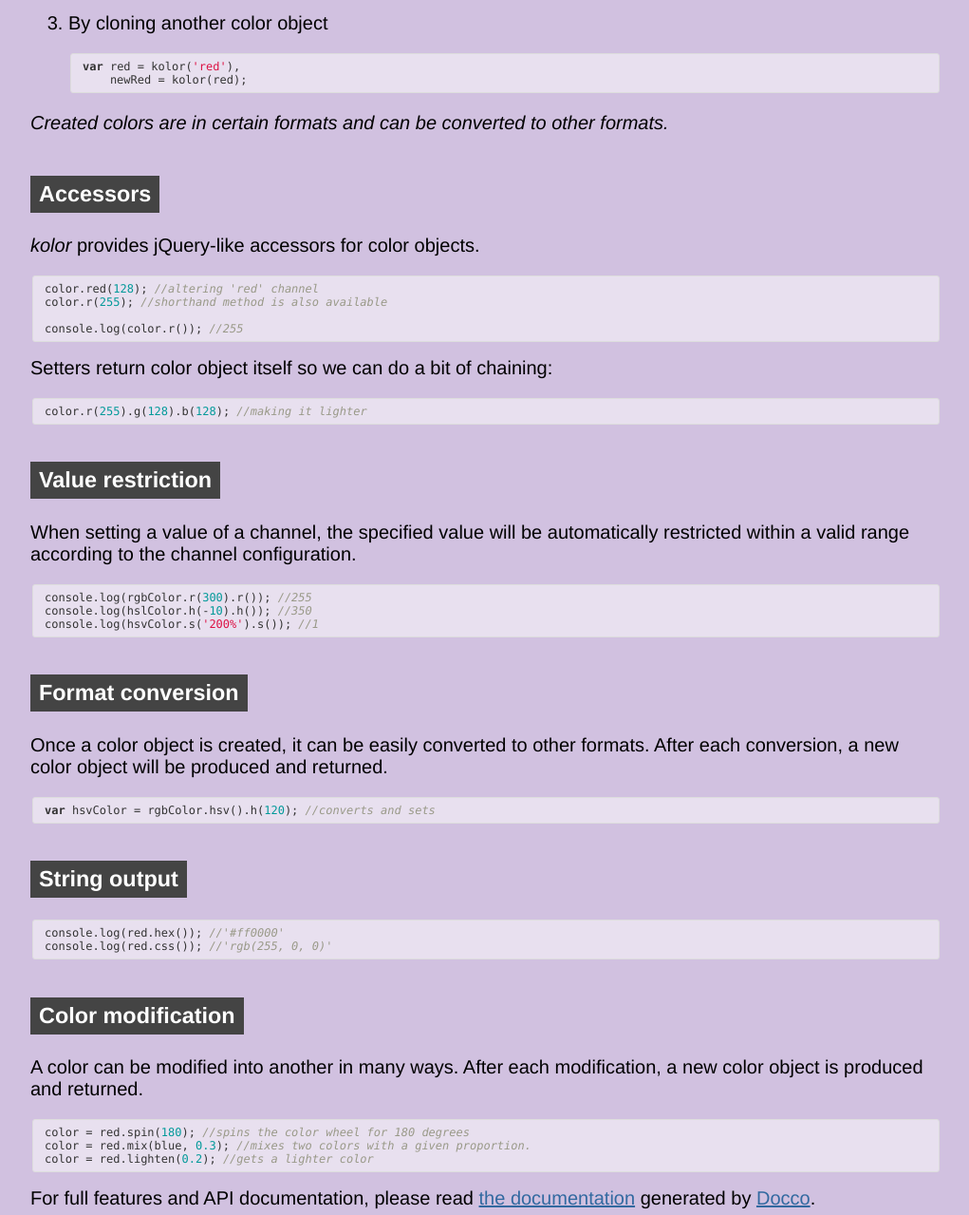
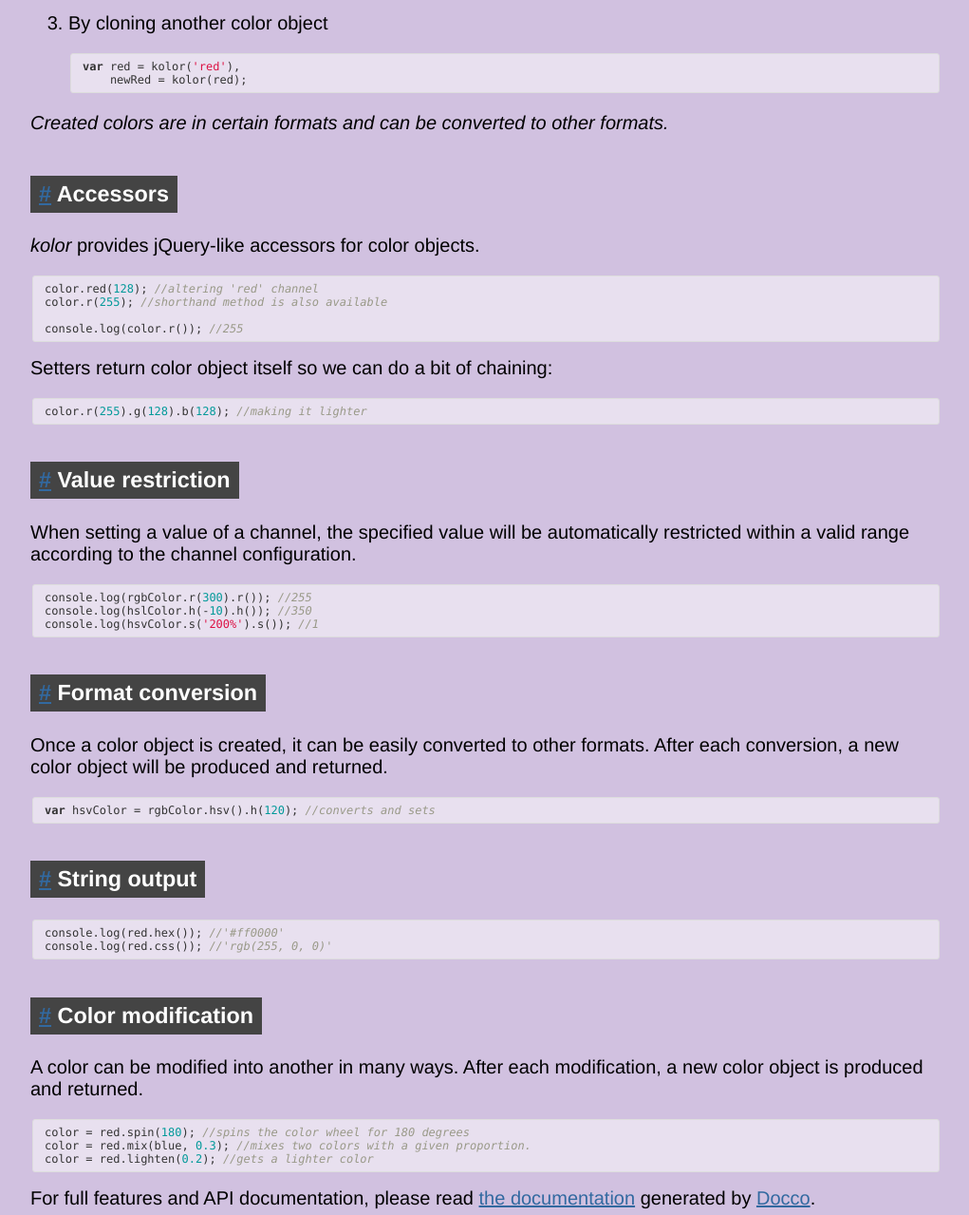
Before and after one commit to Justineo/kolor, a plain HTML site: page index.html in a window 1280 px wide. Shown: the part 2160-3439 px from the top of the page at 95% size, without its empty margins (128-1149 px from the left). Drawn offline with Linux system fonts and the light colour scheme.

Commit message:
add anchors

```diff
--- a/index.html
+++ b/index.html
@@ -34,7 +34,7 @@
                     <li>HSV(A)</li>
                 </ul>
 
-                <h2>Usage</h2>
+                <h2 id="usage"><a href="#usage">#</a> Usage</h2>
                 <ul>
                     <li>
                         <p><a href="http://vanilla-js.com/">Vanilla JS</a></p>
@@ -55,7 +55,7 @@
                     </li>
                 </ul>
 
-                <h3>Creating a color object</h3>
+                <h3 id="creation"><a href="#creation">#</a> Creating a color object</h3>
                 <p>Colors may be created in the following ways:</p>
                 <ol>
                     <li>
@@ -83,7 +83,7 @@
                 </ol>
                 <p><em>Created colors are in certain formats and can be converted to other formats.</em></p>
 
-                <h3>Accessors</h3>
+                <h3 id="accessors"><a href="#accessors">#</a> Accessors</h3>
                 <p><em>kolor</em> provides jQuery-like accessors for color objects.</p>
                 <pre><code>color.red(128); //altering 'red' channel
 color.r(255); //shorthand method is also available
@@ -93,21 +93,21 @@ console.log(color.r()); //255</code></pre>
                 <p>Setters return color object itself so we can do a bit of chaining:</p>
                 <pre><code>color.r(255).g(128).b(128); //making it lighter</code></pre>
 
-                <h3>Value restriction</h3>
+                <h3 id="value"><a href="#value">#</a> Value restriction</h3>
                 <p>When setting a value of a channel, the specified value will be automatically restricted within a valid range according to the channel configuration.</p>
                 <pre><code>console.log(rgbColor.r(300).r()); //255
 console.log(hslColor.h(-10).h()); //350
 console.log(hsvColor.s('200%').s()); //1</code></pre>
 
-                <h3>Format conversion</h3>
+                <h3 id="format"><a href="#format">#</a> Format conversion</h3>
                 <p>Once a color object is created, it can be easily converted to other formats. After each conversion, a new color object will be produced and returned.</p>
                 <pre><code>var hsvColor = rgbColor.hsv().h(120); //converts and sets</code></pre>
 
-                <h3>String output</h3>
+                <h3 id="output"><a href="#output">#</a> String output</h3>
                 <pre><code>console.log(red.hex()); //'#ff0000'
 console.log(red.css()); //'rgb(255, 0, 0)'</code></pre>
 
-                <h3>Color modification</h3>
+                <h3 id="modification"><a href="#modification">#</a> Color modification</h3>
                 <p>A color can be modified into another in many ways. After each modification, a new color object is produced and returned.</p>
                 <pre><code>color = red.spin(180); //spins the color wheel for 180 degrees
 color = red.mix(blue, 0.3); //mixes two colors with a given proportion.
```
